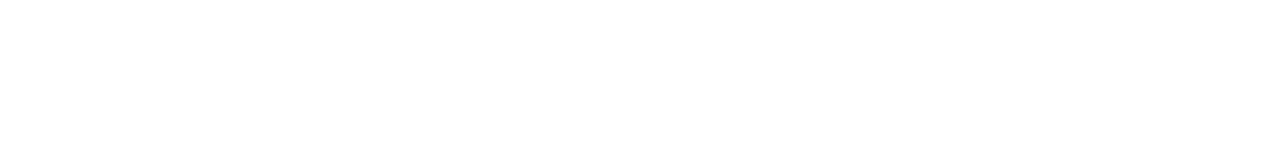
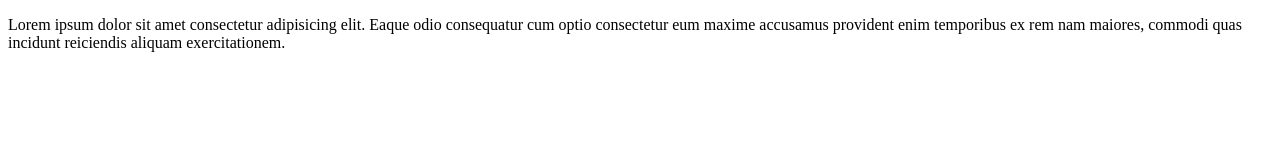
Before and after one commit to nicolascundari/What, a plain HTML site: page index.html in a window 1280 px wide. Drawn offline with Linux system fonts and the light colour scheme.

Commit message:
agregando cosas

```diff
--- a/app.js
+++ b/app.js
@@ -1 +1,2 @@
 console.log('hello world');
+console.log('Haciendo cambios');
--- a/index.html
+++ b/index.html
@@ -4,4 +4,9 @@
     <meta charset="utf-8">
     <title>Pagina</title>
 </head>
+<body>
+    <div><p>Lorem ipsum dolor sit amet consectetur adipisicing elit. Eaque odio consequatur cum optio consectetur eum maxime
+        accusamus provident enim temporibus ex rem nam maiores, commodi quas incidunt
+         reiciendis aliquam exercitationem.</p></div>
+</body>
 </HTML>
```
